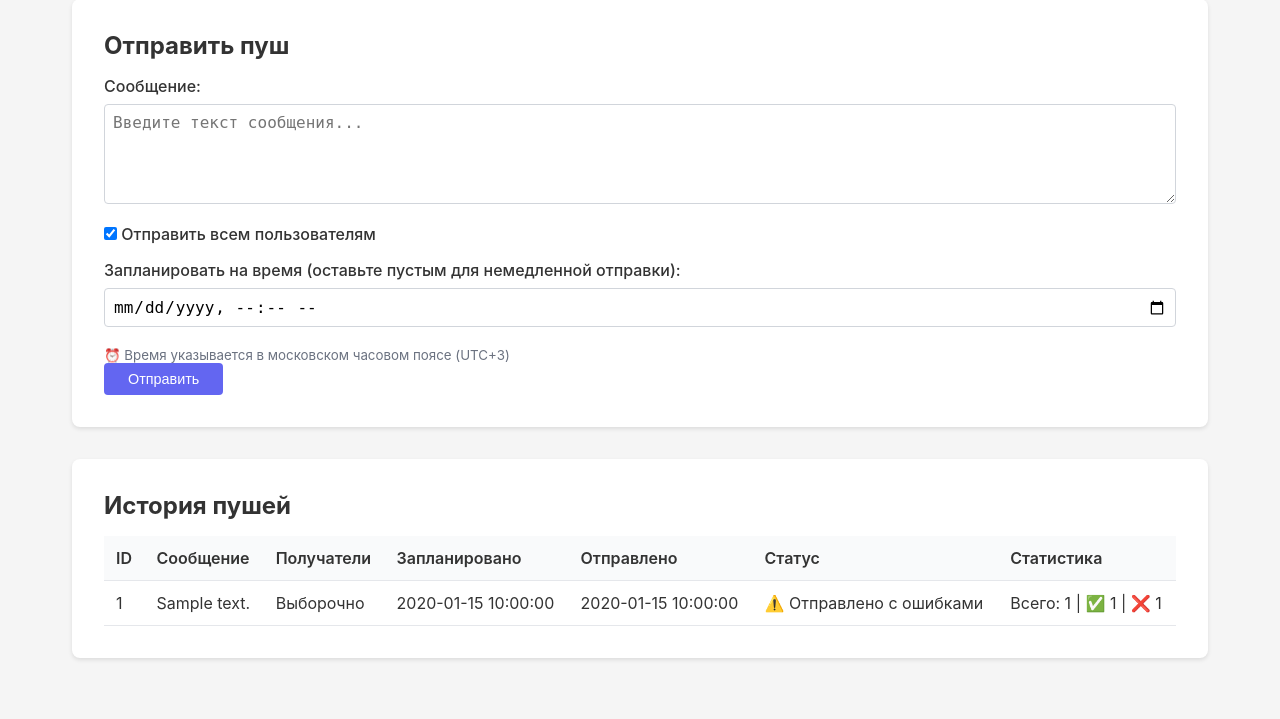
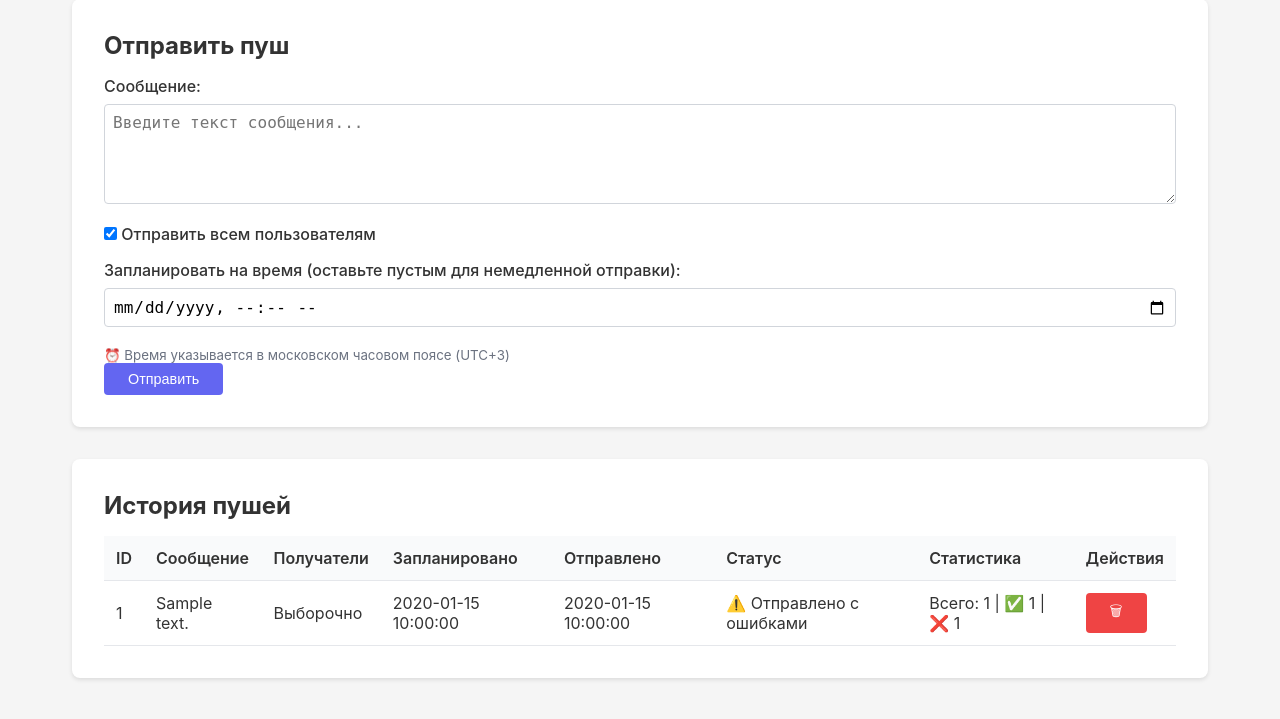
Before and after one commit to ArsentyStreltsov/thebestwedding_bot, a Flask app: template admin/templates/pushes.html in a window 1280 px wide. Shown: the part 33-752 px from the top of the page. Run offline with Flask 3, Linux system fonts and the light colour scheme; the template is opened without the code that fills it: most values are stand-ins (such as "Sample title", 1, 10 or a date in 2020).

Commit message:
добавил удаления пушей из админки

```diff
--- a/admin/templates/pushes.html
+++ b/admin/templates/pushes.html
@@ -48,6 +48,7 @@
                 <th>Отправлено</th>
                 <th>Статус</th>
                 <th>Статистика</th>
+                <th>Действия</th>
             </tr>
         </thead>
         <tbody>
@@ -72,6 +73,11 @@
                         {% if push.fail_count is not none and push.fail_count > 0 %} | ❌ {{ push.fail_count }}{% endif %}
                     {% else %}-{% endif %}
                 </td>
+                <td>
+                    <form method="POST" action="/pushes/{{ push.id }}/delete" style="display: inline;">
+                        <button type="submit" class="btn btn-danger" onclick="return confirm('Удалить этот пуш?')" title="Удалить">🗑</button>
+                    </form>
+                </td>
             </tr>
             {% endfor %}
         </tbody>
```
Also changed, not shown: admin/app.py (+13 -0 lines).
